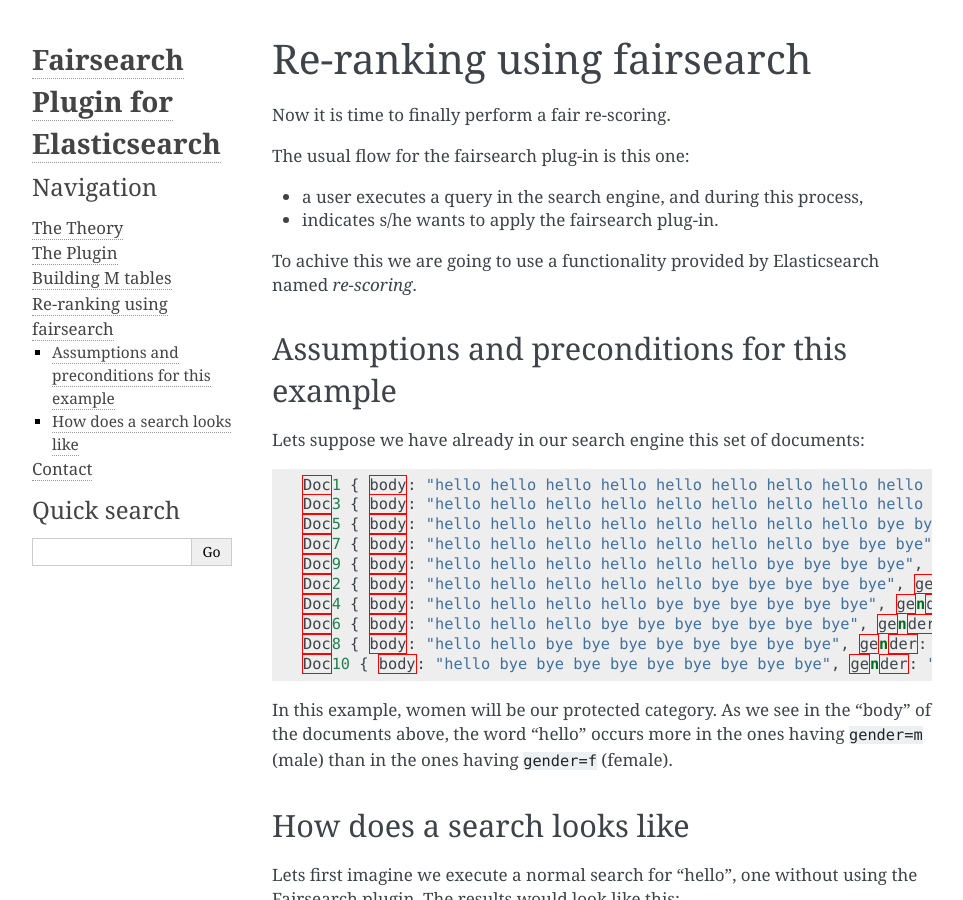
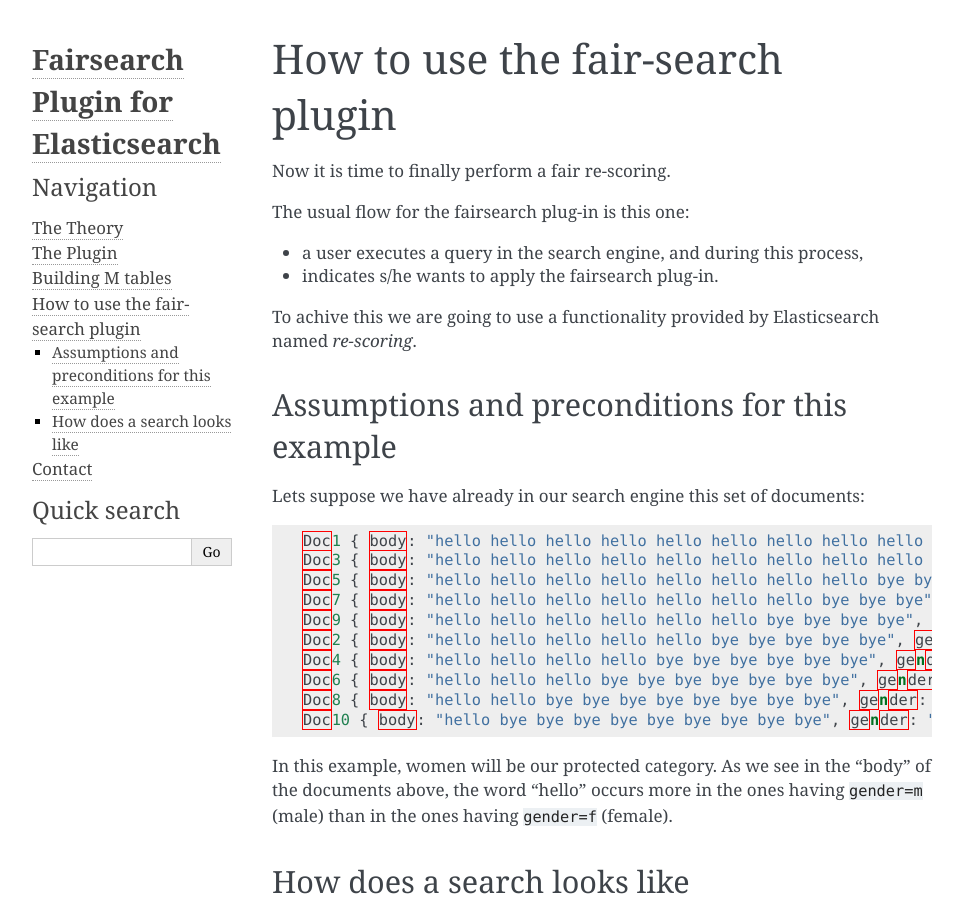
Before and after one commit to fair-search/fairsearch-fair-for-elasticsearch, a Sphinx documentation site: the page built from docs/usage.rst, in a window 1280 px wide and 900 px high. Shown: the whole window, without its empty margins (148-1111 px from the left). Built offline with Sphinx 7.4.7, drawn with Linux system fonts in a browser that asks for light colours; pages that are not in the unit, such as notebooks, are missing from menus.

Commit message:
add an usage section and fix get started bloc in index

```diff
--- a/docs/reranking_using_fair.rst
+++ b/docs/usage.rst
@@ -1,4 +1,4 @@
-Re-ranking using fairsearch
+How to use the fair-search plugin
 ***************************
 
 Now it is time to finally perform a fair re-scoring.
```
Also changed, not shown: docs/index.rst (+4 -4 lines).
